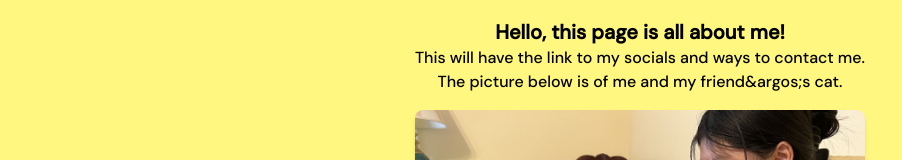
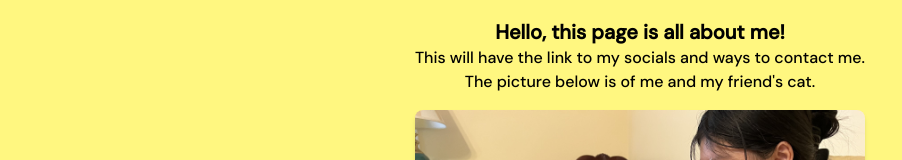
Before and after one commit to genefu/personal-website, a Next.js app: page /about in a window 1280 px wide. Shown: the part 150-310 px from the top of the page, without its empty margins (0-902 px from the left). Built offline with nearby package versions, Linux system fonts and the light colour scheme.

Commit message:
corrected apostrophe

```diff
--- a/app/about/page.tsx
+++ b/app/about/page.tsx
@@ -8,7 +8,7 @@ function Aboutpage() {
             <h1 className = "text-black font-bold text-7xl text-center py-5"> ABOUT ME </h1>
             <h1 className = "text-stone-600 font-bold text-xl text-center"> Hello, this page is all about me! </h1>
             <p className = "text-center"> This will have the link to my socials and ways to contact me. </p>
-            <p className = "text-center pb-4"> The picture below is of me and my friend&argos;s cat. </p>
+            <p className = "text-center pb-4"> The picture below is of me and my friend&apos;s cat. </p>
             <Image id = "img" className = "rounded-lg shadow-md" src = "/aboutmepic.jpg" width = {450} height = {700} alt = "me and a friend&argos;s cat"/>
             <div className = "grid grid-cols-9">
                 <Link className = "col-start-4 col-span-1" href = "https://www.linkedin.com/in/genesis-fu-10b778249/" target = "_blank" rel = "noopener noreferrer">
```
